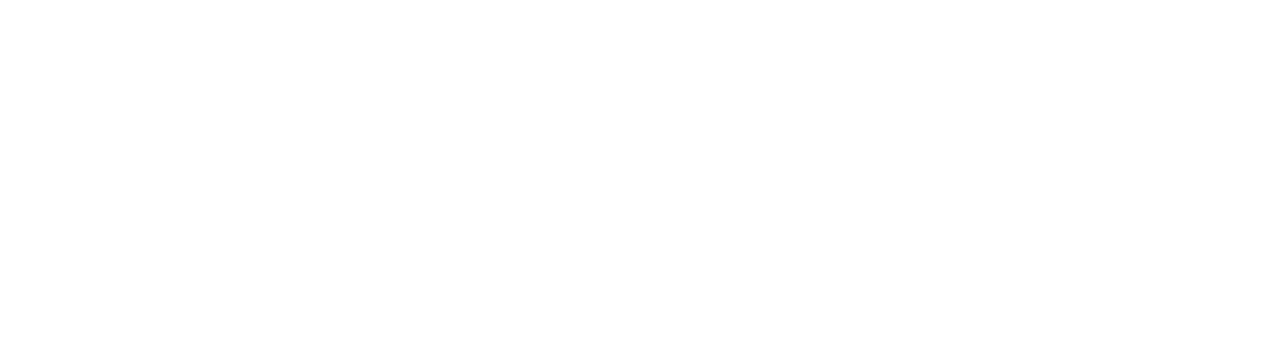
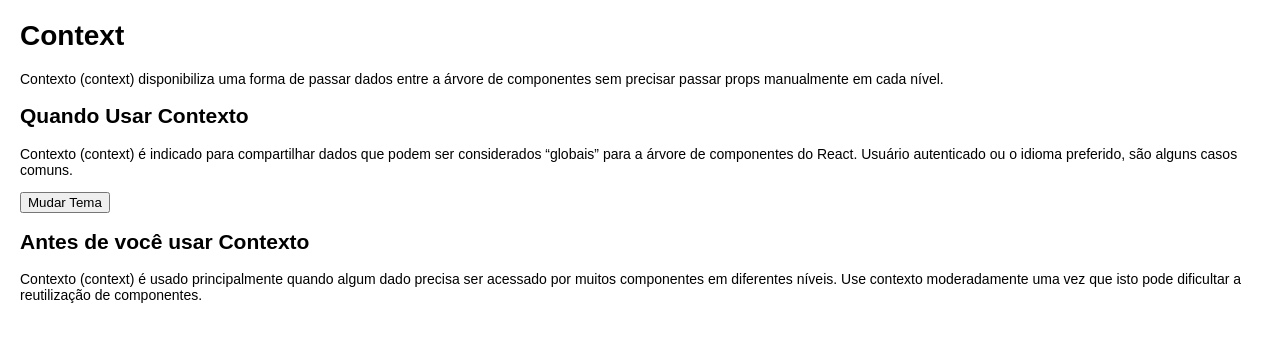
Before and after one commit to MarcosJBM/Learning-React, a React (Create React App) app: page /Context in a window 1280 px wide. Shown: the top 342 px of the page. Built offline with nearby package versions, Linux system fonts and the light colour scheme.

Commit message:
Added Context.

```diff
--- /dev/null
+++ b/src/Pages/AdvancedGuides/Context/ThemeContext.ts
@@ -0,0 +1,17 @@
+import React, { createContext, useContext } from "react";
+
+export enum Theme {
+  Dark = "Dark",
+  Light = "Light",
+}
+
+export type ThemeContextType = {
+  theme: Theme;
+  setTheme: (Theme: Theme) => void;
+};
+
+export const ThemeContext = createContext<ThemeContextType>({
+  theme: Theme.Dark,
+  setTheme: theme => console.warn("no theme provider"),
+});
+export const useTheme = () => useContext(ThemeContext);
--- /dev/null
+++ b/src/Pages/AdvancedGuides/Context/index.tsx
@@ -0,0 +1,52 @@
+import React from "react";
+import { ThemeContext, Theme, useTheme } from "./ThemeContext";
+
+function App() {
+  const [theme, setTheme] = React.useState(Theme.Light);
+  return (
+    <ThemeContext.Provider value={{ theme, setTheme }}>
+      <div>
+        <header></header>
+        <MyPage />
+      </div>
+    </ThemeContext.Provider>
+  );
+}
+
+const MyPage = () => {
+  const { theme, setTheme } = useTheme();
+  console.log(theme);
+
+  return (
+    <div>
+      <button onClick={() => setTheme(Theme.Dark)}>Mudar Tema</button>
+    </div>
+  );
+};
+
+export default function Context() {
+  return (
+    <div>
+      <h1>Context</h1>
+      <p>
+        Contexto (context) disponibiliza uma forma de passar dados entre a
+        árvore de componentes sem precisar passar props manualmente em cada
+        nível.
+      </p>
+      <h2>Quando Usar Contexto</h2>
+      <p>
+        Contexto (context) é indicado para compartilhar dados que podem ser
+        considerados “globais” para a árvore de componentes do React. Usuário
+        autenticado ou o idioma preferido, são alguns casos comuns.
+      </p>
+      <App />
+      <h2>Antes de você usar Contexto</h2>
+      <p>
+        Contexto (context) é usado principalmente quando algum dado precisa ser
+        acessado por muitos componentes em diferentes níveis. Use contexto
+        moderadamente uma vez que isto pode dificultar a reutilização de
+        componentes.
+      </p>
+    </div>
+  );
+}
--- a/src/Pages/AdvancedGuides/index.tsx
+++ b/src/Pages/AdvancedGuides/index.tsx
@@ -4,7 +4,9 @@
 export default function AdvancedGuides() {
   return (
     <div>
-      <Link to="/CodeSplitting">Dividindo o Código</Link>
+      <Link to='/CodeSplitting'>Dividindo o Código</Link>
+      <br />
+      <Link to='/Context'>Contexto</Link>
     </div>
   );
 }
--- a/src/routes.tsx
+++ b/src/routes.tsx
@@ -17,6 +17,7 @@
 import CompositionVsInheritance from "../src/Pages/mainConcepts/CompositionVsInheritance";
 
 import CodeSplitting from "../src/Pages/AdvancedGuides/CodeSplitting";
+import Context from "../src/Pages/AdvancedGuides/Context";
 
 export default function Routes() {
   return (
@@ -38,6 +39,7 @@
       />
       <Route path='/AdvancedGuides' component={AdvancedGuides} />
       <Route path='/CodeSplitting' component={CodeSplitting} />
+      <Route path='/Context' component={Context} />
     </BrowserRouter>
   );
 }
```
